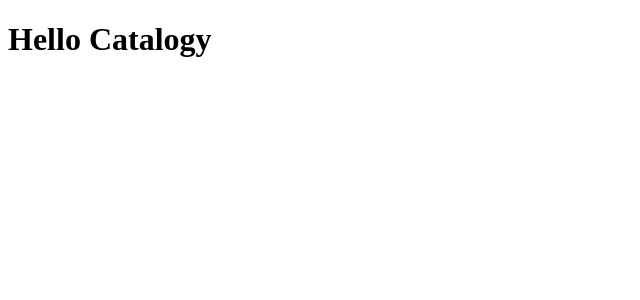
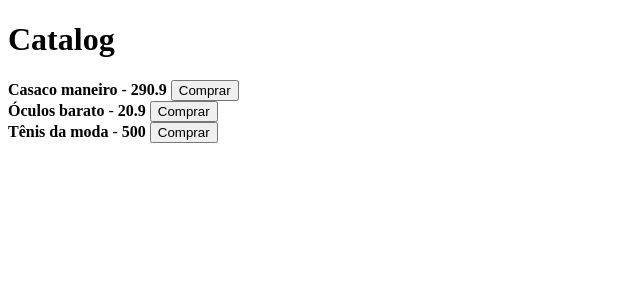
Before and after one commit to JoseMurilloc/redux, a React (Create React App) app: page / in a window 1280 px wide. Shown: the top 300 px of the page, without its empty margins (0-640 px from the left). Built offline with nearby package versions, Linux system fonts and the light colour scheme; data requests are answered from the project's data file; the HTML template or start-up script is replaced by a standard one.

Commit message:
Serve Json Fake: list products

```diff
--- /dev/null
+++ b/server.json
@@ -0,0 +1,33 @@
+{
+  "products": [
+    {
+      "id": 1,
+      "title": "Casaco maneiro",
+      "price": 290.90
+    },
+    {
+      "id": 2,
+      "title": "Óculos barato",
+      "price": 20.90
+    },
+    {
+      "id": 3,
+      "title": "Tênis da moda",
+      "price": 500.00
+    }
+  ],
+  "stock": [
+    {
+      "id": 1,
+      "quantity": 3
+    },
+    {
+      "id": 2,
+      "quantity": 0
+    },
+    {
+      "id": 3,
+      "quantity": 1
+    }
+  ]
+}
--- a/src/components/Catalogy.tsx
+++ b/src/components/Catalogy.tsx
@@ -1,13 +1,28 @@
-import { useSelector } from "react-redux";
+import { useEffect, useState } from "react";
+import api from "../services/api";
+import { IProduct } from "../store/modules/cart/types";
 
 const Catalogy: React.FC = () => {
+  const [catalog, setCatalog] = useState<IProduct[]>([]);
 
-  const catalog = useSelector(state => state);
-
-  console.log(catalog)
+  useEffect(() => {
+    api.get('/products').then(response => {
+      setCatalog(response.data);
+    });
+  }, [])
 
   return (
-    <h1>Hello Catalogy</h1>
+    <main>
+      <h1>Catalog</h1>
+      {catalog.map(product => (
+        <article key={product.id}>
+          <strong>{product.title}</strong> {" - "}
+          <strong>{product.price}</strong> {" "}
+
+          <button type="button">Comprar</button>
+        </article>
+      ))}
+    </main>
   );
 }
 
--- /dev/null
+++ b/src/services/api.ts
@@ -0,0 +1,7 @@
+import axios from 'axios';
+
+const api = axios.create({
+  baseURL: 'http://localhost:3333'
+});
+
+export default api;
--- a/src/store/index.ts
+++ b/src/store/index.ts
@@ -1,5 +1,5 @@
 import { createStore } from "redux";
-import rootReducer from "./modules/rootReducer";
+import rootReducer from "./rootReducer";
 
 const store = createStore(rootReducer);
 
--- a/src/store/modules/rootReducer.ts
+++ b/src/store/rootReducer.ts
@@ -1,5 +1,5 @@
 import { combineReducers } from 'redux';
-import cart from '../modules/cart/reducer';
+import cart from './modules/cart/reducer';
 
 export default combineReducers  ({
   cart,
```
Also changed, not shown: package.json (+5 -2 lines), 2 other files (tests, documents, lock files or other folders).
